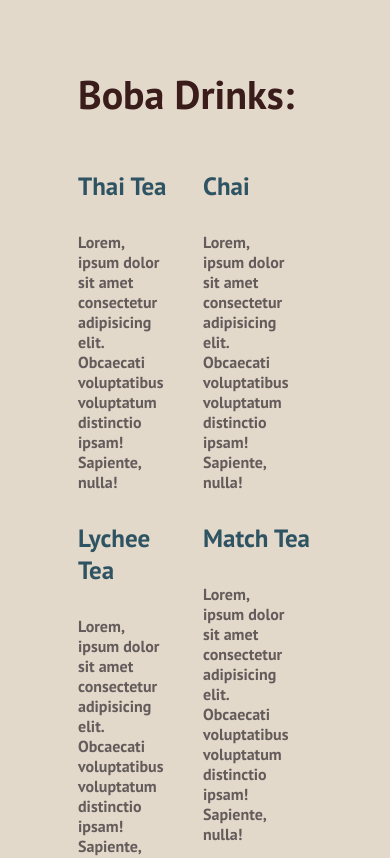
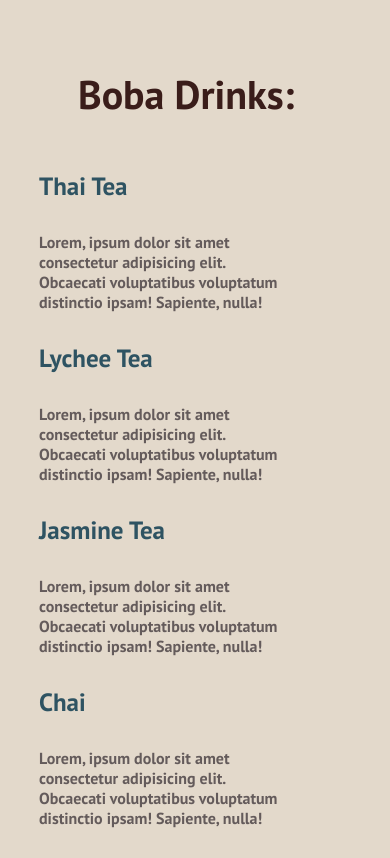
Before and after one commit to jojotru/bobs-business, a React (Create React App) app: page /menu in a window 390 px wide. Shown: the part 842-1700 px from the top of the page. Built offline with nearby package versions, Linux system fonts and the light colour scheme.

Commit message:
Adjust the mobile version

```diff
--- a/src/components/Drinks.css
+++ b/src/components/Drinks.css
@@ -4,8 +4,8 @@
 .menuItems{
     padding: 50px 20%;
     -webkit-columns: 2;
-     -moz-columns: 2;
-          columns: 2;
+    -moz-columns: 2;
+    columns: 2;
 }
 .drink{
     display:inline-block;
@@ -28,3 +28,10 @@ h3{
     color: rgb(100, 91, 91);
     width: 80%;
 }
+
+@media screen and (max-width: 768px){
+    .menuItems{
+        padding: 50px 10%;
+        columns: 1;
+    }
+}
--- a/src/components/Navbar.css
+++ b/src/components/Navbar.css
@@ -121,8 +121,8 @@
 
     .navbar-logo {
       position: absolute;
-      top: 0;
-      left: 0;
+      top: 0px;
+      left: -50px;
       transform: translate(25%, 50%);
     }
 
--- a/src/components/TeaSection.css
+++ b/src/components/TeaSection.css
@@ -57,6 +57,7 @@ video{
 
     .tea-container > p {
         font-size: 30px;
+        text-align: center;
     }
 
     .btn-mobile{
```
